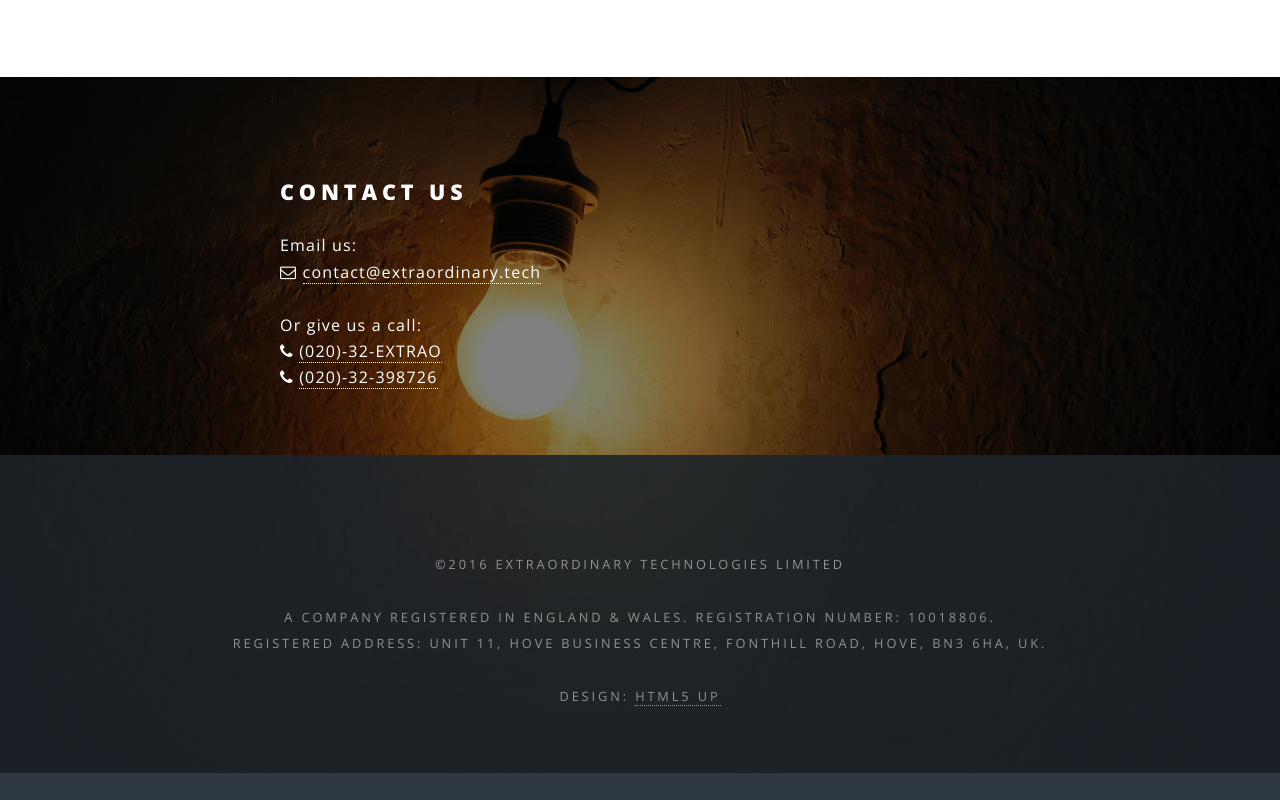
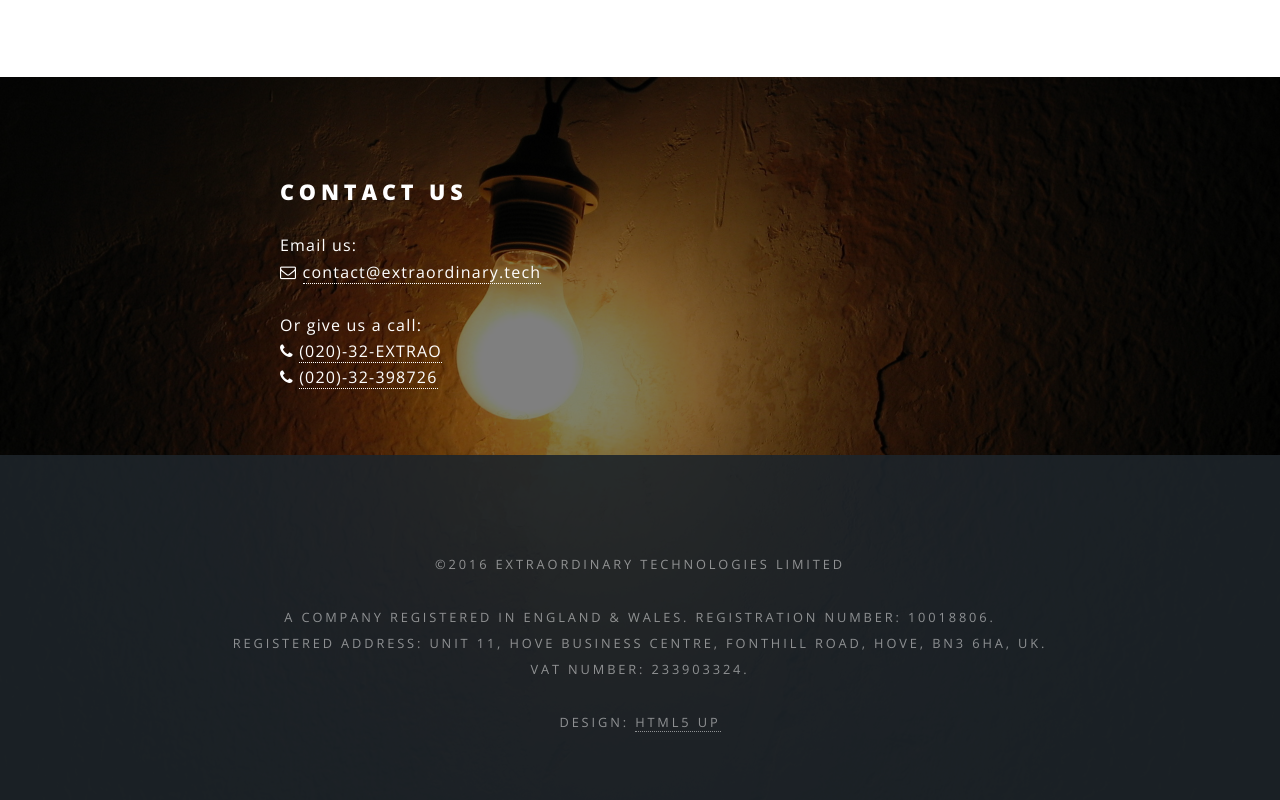
Before and after one commit to insertcustomname/extraordinarytech.github.io, a plain HTML site: page index.html in a window 1280 px wide. Shown: the part 2073-2873 px from the top of the page. Before the commit the page ends 2846 px from the top, so only its background shows below. Drawn offline with nearby package versions, Linux system fonts and the light colour scheme.

Commit message:
Add VAT number

```diff
--- a/index.html
+++ b/index.html
@@ -111,6 +111,9 @@
 						<div class="copyright">
 							Registered Address: Unit 11, Hove Business Centre, Fonthill Road, Hove, BN3 6HA, UK.
 						</div>
+						<div class="copyright">
+							VAT Number: 233903324.
+						</div>
 						<br />
 						<div class="copyright">
 							Design: <a href="http://html5up.net">HTML5 UP</a>
```
